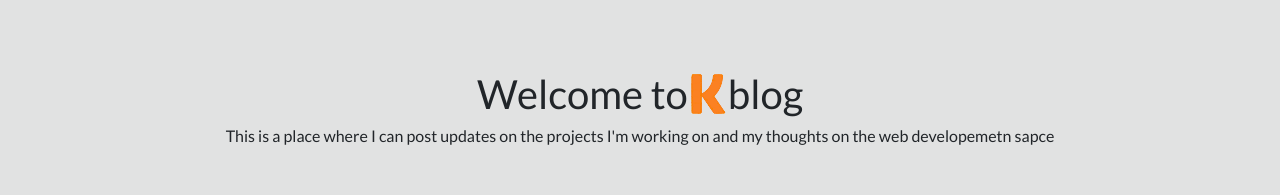
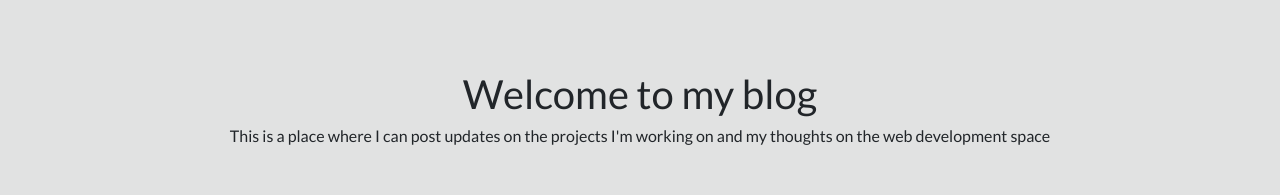
Before and after one commit to KarlGilden/Blog-website, a React (Create React App) app: page / in a window 1280 px wide. Shown: the part 130-325 px from the top of the page. Built offline with nearby package versions, Linux system fonts and the light colour scheme; no server answers; the database is empty.

Commit message:
update header text

```diff
--- a/src/components/Header/index.js
+++ b/src/components/Header/index.js
@@ -1,12 +1,12 @@
 import React from 'react'
 import { HeaderContainer, HeaderText, HeaderTitle } from './HeaderElements'
 import logo from '../../images/Untitled.svg'
-function Header() {
+function Header(props) {
     return (
         <>
             <HeaderContainer>
-                <HeaderTitle>Welcome to  <img className="logo" src={logo} alt="" />blog</HeaderTitle>
-                <HeaderText>This is a place where I can post updates on the projects I'm working on and my thoughts on the web developemetn sapce</HeaderText>
+                <HeaderTitle>{props.title}</HeaderTitle>
+                <HeaderText>{props.text}</HeaderText>
             </HeaderContainer>
         </>
     )
--- a/src/pages/HomePage.js
+++ b/src/pages/HomePage.js
@@ -23,7 +23,7 @@ function HomePage() {
 
     return (
         <div className="page-wrapper off-white">
-            <Header/>
+            <Header title="Welcome to my blog" text="This is a place where I can post updates on the projects I'm working on and my thoughts on the web development space"/>
             <Posts/>
         </div>
     )
```
